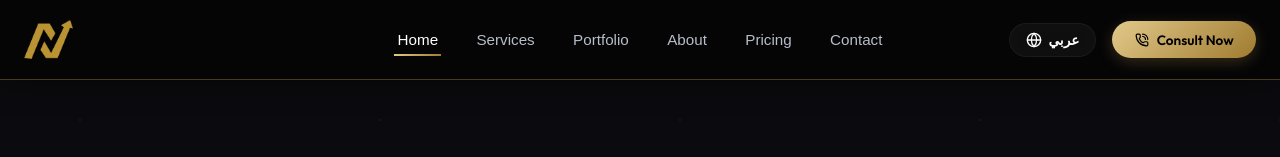
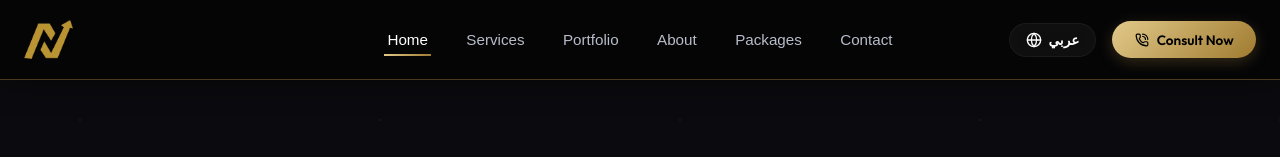
Before and after one commit to truxdigital-sketch/Novarae-Nexus, a React (Vite) app: page / in a window 1280 px wide. Shown: the top 157 px of the page. Built offline with nearby package versions, Linux system fonts and the light colour scheme.

Commit message:
Update Pricing section to Packages

```diff
--- a/src/App.jsx
+++ b/src/App.jsx
@@ -52,7 +52,7 @@ function AppContent() {
         return <Portfolio openContactPopup={openContactPopup} />;
       case 'industries':
         return <Industries setCurrentPage={setCurrentPage} openContactPopup={openContactPopup} />;
-      case 'pricing':
+      case 'packages':
         return <Pricing setCurrentPage={setCurrentPage} openContactPopup={openContactPopup} />;
       case 'blog':
         return <Blog openContactPopup={openContactPopup} />;
--- a/src/components/Footer.jsx
+++ b/src/components/Footer.jsx
@@ -47,7 +47,7 @@ export default function Footer({ setCurrentPage, openContactPopup }) {
     { id: 'about', label: t('nav.about') },
     { id: 'portfolio', label: t('nav.portfolio') },
     { id: 'industries', label: t('nav.industries') },
-    { id: 'pricing', label: t('nav.pricing') },
+    { id: 'packages', label: t('nav.pricing') },
     { id: 'blog', label: t('nav.blog') },
     { id: 'careers', label: t('nav.careers') }
   ];
--- a/src/components/Header.jsx
+++ b/src/components/Header.jsx
@@ -12,7 +12,7 @@ export default function Header({ currentPage, setCurrentPage, openContactPopup }
     { id: 'services', label: t('nav.services') },
     { id: 'portfolio', label: t('nav.portfolio') },
     { id: 'about', label: t('nav.about') },
-    { id: 'pricing', label: t('nav.pricing') },
+    { id: 'packages', label: t('nav.pricing') },
     { id: 'contact', label: t('nav.contact') }
   ];
 
--- a/src/data/translations.js
+++ b/src/data/translations.js
@@ -6,7 +6,7 @@ export const translations = {
       services: "Services",
       portfolio: "Portfolio",
       industries: "Industries",
-      pricing: "Pricing",
+      pricing: "Packages",
       blog: "Blog",
       contact: "Contact",
       careers: "Careers",
@@ -414,14 +414,12 @@ export const translations = {
       }
     },
     pricing: {
-      badge: "Pricing Plans",
+      badge: "Packages",
       title: "Social Media Retainers",
       subtitle: "Transparent packages designed for maximum engagement and brand growth in the UAE.",
       plans: {
         basic: {
           name: "Basic Package",
-          price: "AED 1,999",
-          period: "Month",
           desc: "Ideal for startups and small businesses looking to establish a professional online presence.",
           features: [
             "8 Professional Social Media Posts",
@@ -432,12 +430,10 @@ export const translations = {
             "Professional Captions & Hashtag Research",
             "Content Publishing & Scheduling"
           ],
-          cta: "Get Started"
+          cta: "Get a Quote"
         },
         growth: {
           name: "Growth Package",
-          price: "AED 3,499",
-          period: "Month",
           desc: "Designed for growing businesses that need consistent content and stronger audience engagement.",
           features: [
             "12 Professional Social Media Posts",
@@ -451,12 +447,10 @@ export const translations = {
             "Professional Captions & Hashtag Research",
             "Content Publishing & Scheduling"
           ],
-          cta: "Choose Growth"
+          cta: "Request Pricing"
         },
         elite: {
           name: "Elite Package",
-          price: "AED 5,199",
-          period: "Month",
           desc: "A complete digital marketing solution for businesses that want maximum online growth and brand authority.",
           features: [
             "16 Professional Social Media Posts",
@@ -472,13 +466,13 @@ export const translations = {
             "Professional Captions & Hashtag Research",
             "Content Publishing & Scheduling"
           ],
-          cta: "Contact Sales"
+          cta: "Let's Talk"
         }
       },
       custom: {
         title: "Need a Custom Marketing Plan?",
-        desc: "Every business is unique. We create customized digital marketing packages based on your industry, business goals, content requirements, advertising budget, and growth objectives.",
-        cta: "Request a Custom Quote"
+        desc: "Custom packages are available based on your business goals and requirements. Contact us today for a personalized quotation.",
+        cta: "Contact Us"
       }
     },
     careers: {
@@ -561,7 +555,7 @@ export const translations = {
       services: "خدماتنا",
       portfolio: "أعمالنا",
       industries: "القطاعات",
-      pricing: "الأسعار",
+      pricing: "الباقات",
       blog: "المدونة",
       contact: "اتصل بنا",
       careers: "الوظائف",
--- a/src/pages/Pricing.jsx
+++ b/src/pages/Pricing.jsx
@@ -39,10 +39,6 @@ export default function Pricing({ setCurrentPage, openContactPopup }) {
                   )}
                   <h3 className="plan-name">{plan.name}</h3>
                   <p className="plan-desc">{plan.desc}</p>
-                  <div className="plan-price-wrapper">
-                    <span className="plan-price text-gradient">{plan.price}</span>
-                    <span className="plan-period">/ {plan.period === 'Month' ? (locale === 'en' ? 'Month' : 'شهرياً') : plan.period}</span>
-                  </div>
                   <ul className="plan-features">
                     {plan.features.map((feat, idx) => (
                       <li key={idx}>
```
